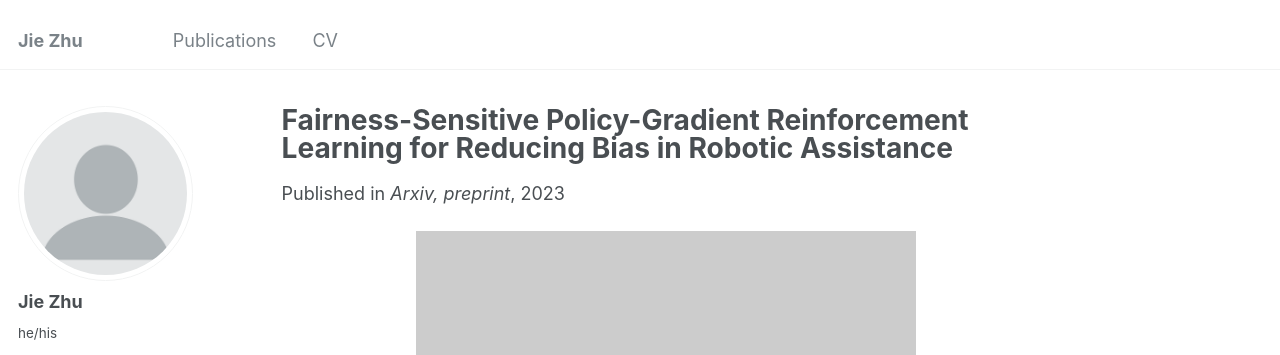
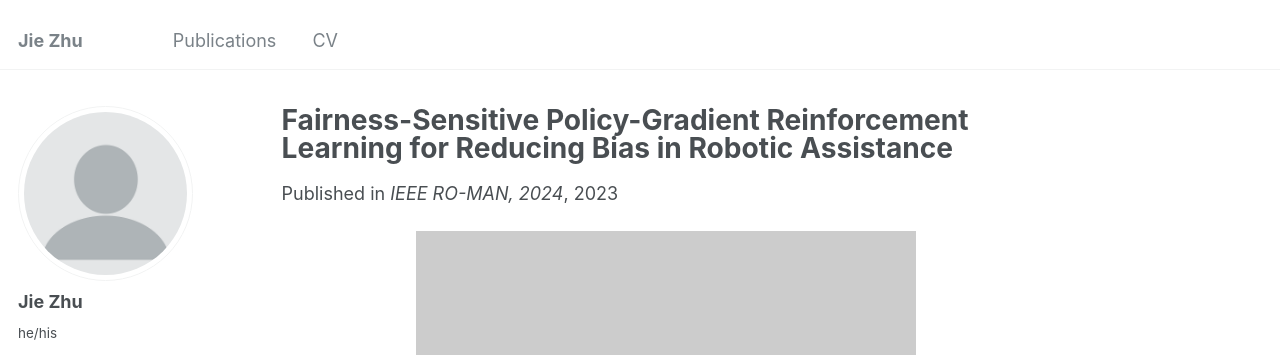
Before and after one commit to jiezhu23/jiezhu23.github.io, a Jekyll site: the page built from _publications/2023-06-01-FSPGRL.md, in a window 1280 px wide and 1300 px high. Shown: the top 355 px of the window. Built offline with Jekyll 4.4.1, drawn with Linux system fonts in a browser that asks for light colours.

Commit message:
update pubs

```diff
--- a/_publications/2023-06-01-FSPGRL.md
+++ b/_publications/2023-06-01-FSPGRL.md
@@ -4,7 +4,7 @@ collection: publications
 permalink: /publication/2023-06-01-FSPGRL
 excerpt: ''
 date: 2023-10-01
-venue: 'Arxiv, preprint'
+venue: 'IEEE RO-MAN, 2024'
 paperurl: 'https://arxiv.org/pdf/2306.04167'
 #codeurl: ''
 #slidesurl: 'http://academicpages.github.io/files/slides1.pdf'
```
Also changed, not shown: _pages/about.md (+1 -0 lines), _pages/cv.md (+1 -1 lines).
